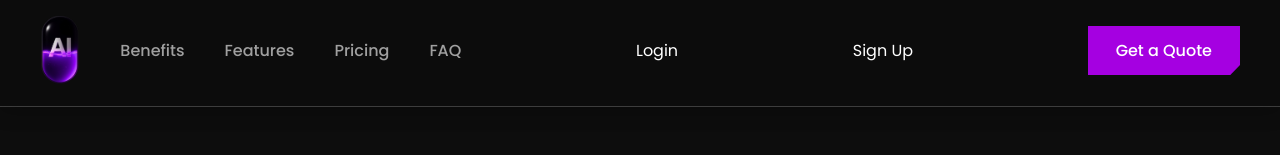
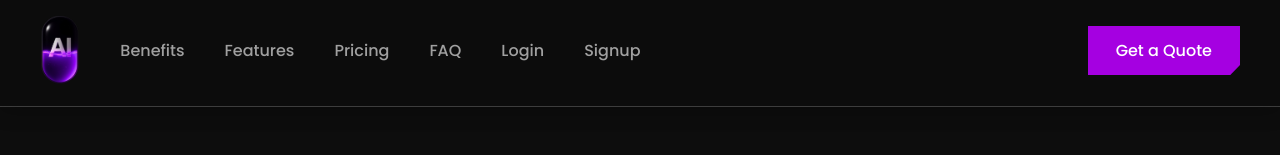
Before and after one commit to Kamronbek541/ShadowFallAi, a React (Create React App) app: page / in a window 1280 px wide. Shown: the top 155 px of the page. Built offline with nearby package versions, Linux system fonts and the light colour scheme.

Commit message:
Login and Signup upgraded +

```diff
--- a/src/components/Header.js
+++ b/src/components/Header.js
@@ -27,18 +27,12 @@ const Header = () => {
               <li><a href="/#features">Features</a></li>
               <li><a href="/pricing">Pricing</a></li>
               <li><a href="/faq">FAQ</a></li>
+              <li><a href="https://cabinet.aipills.ca">Login</a></li>
+              <li><a href="https://cabinet.aipills.ca/workflows">Signup</a></li>
             </ul>
           </nav>
           {/* <a href="/sign-in" className={`btn ${styles.quoteButton}`}>Get Quote</a> */}
           {/* <a href="/sign-in" className={`btn ${styles.quoteButton} ${styles.desktopOnly}`}> */}
-          <a href="https://cabinet.aipills.ca" className={styles.loginButton}>
-           Login
-          </a>
-
-        {/* Ссылка на регистрацию */}
-        <a href="https://cabinet.aipills.ca/workflows" className={styles.signupButton}>
-          Sign Up
-        </a>
 
         {/* Get Quote кнопка */}
         <a href="https://cabinet.aipills.ca/workflows" className={`btn ${styles.quoteButton} ${styles.desktopOnly}`}>
@@ -70,6 +64,8 @@ const Header = () => {
             <li onClick={() => setIsMenuOpen(false)}><HashLink smooth to="/#features">Features</HashLink></li>
             <li onClick={() => setIsMenuOpen(false)}><a href="/pricing">Pricing</a></li>
             <li onClick={() => setIsMenuOpen(false)}><a href="/faq">FAQ</a></li>
+            <li onClick={() => setIsMenuOpen(false)}><a href="https://cabinet.aipills.ca">Login</a></li>
+            <li onClick={() => setIsMenuOpen(false)}><a href="https://cabinet.aipills.ca/workflows">Signup</a></li>
           </ul>
         </nav>
       </div>
```
